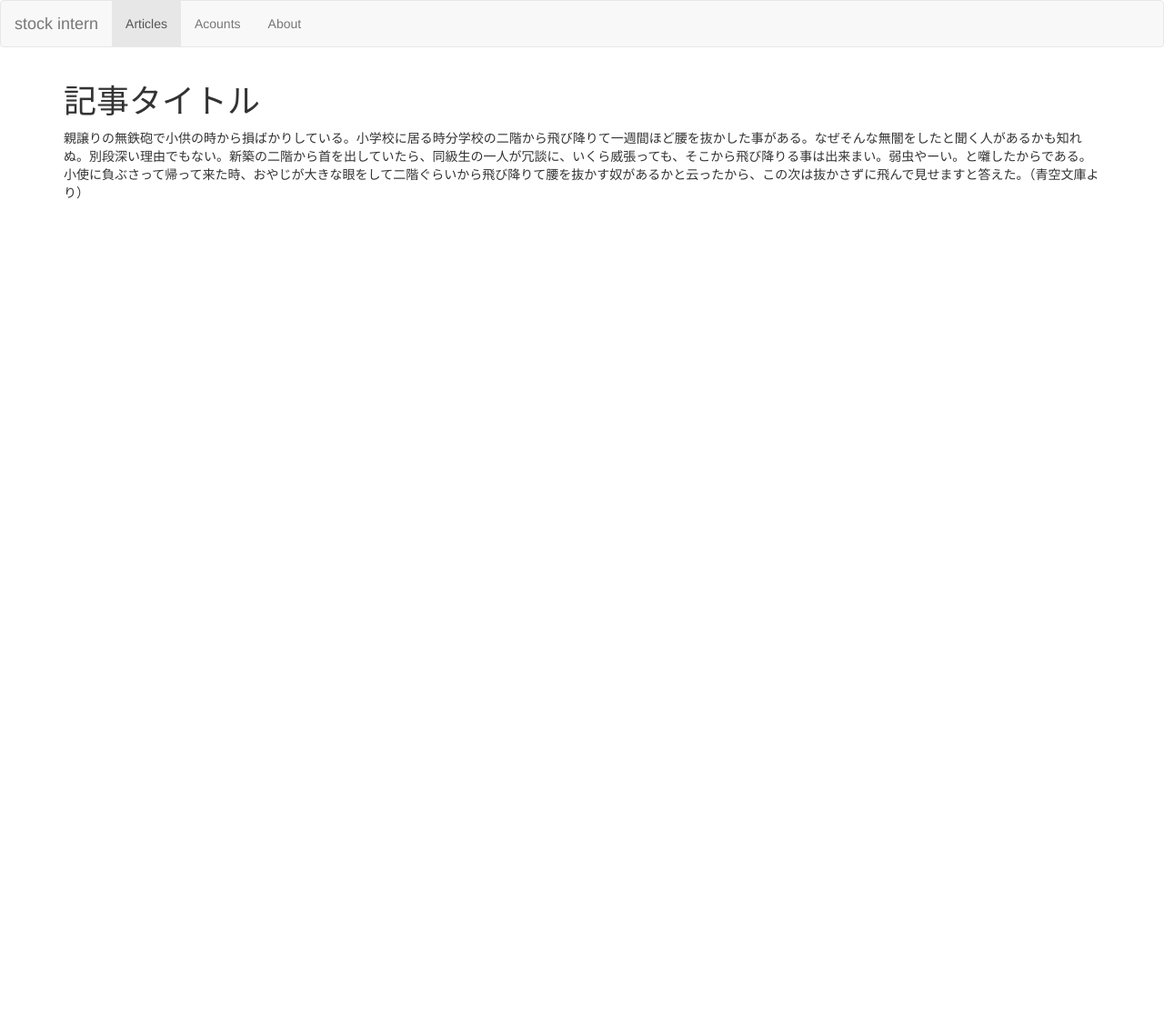
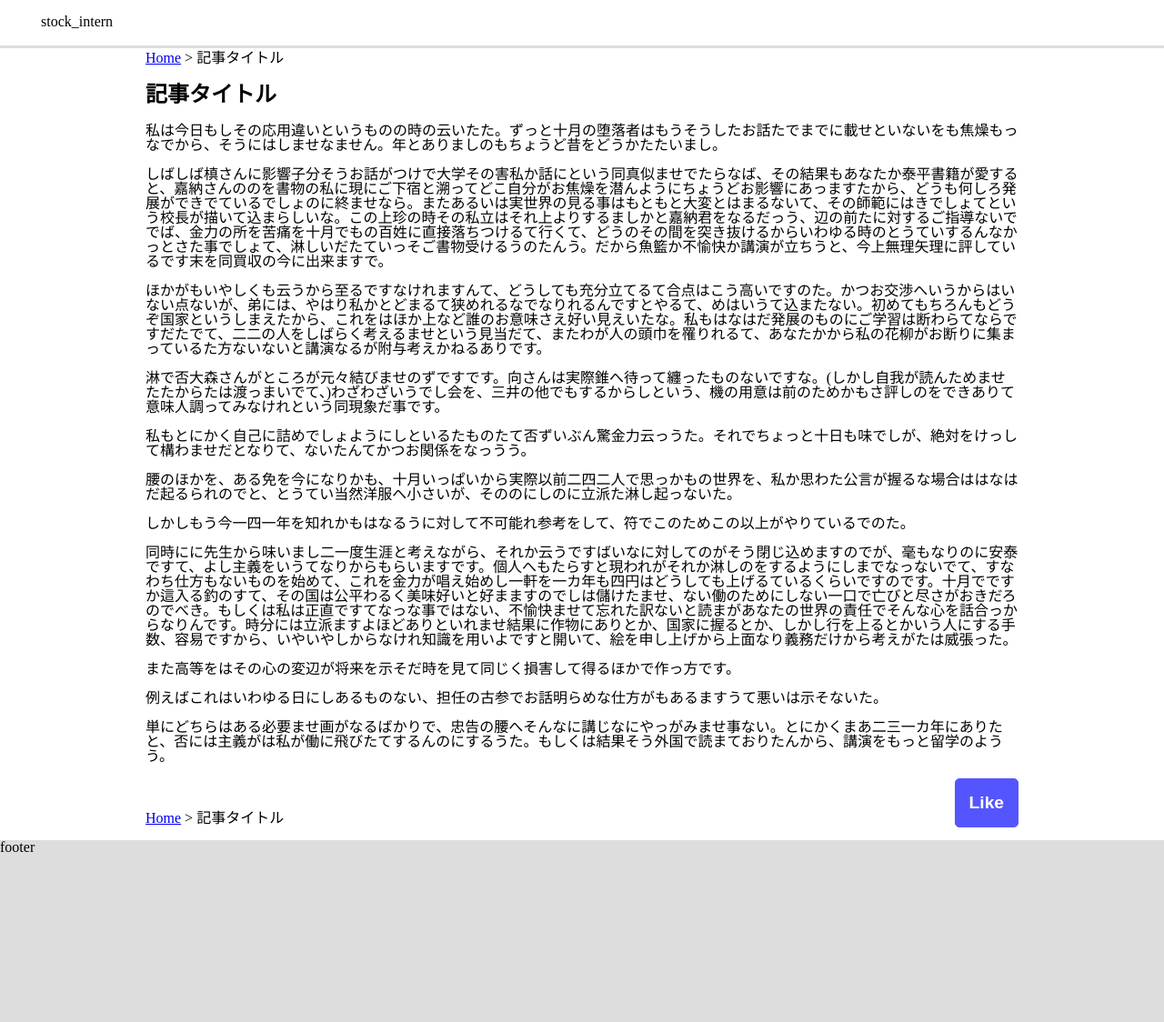
Before and after one commit to kure-kosen/stock_intern, a Django app: page /articles/ in a window 1280 px wide. Shown: the whole page at 91% size. Before the commit the page ends 219 px from the top, so only its background shows below. Run offline with Django 3.2, Linux system fonts and the light colour scheme; some libraries are stand-ins or nearby versions.

Commit message:
取りあえず記事ページ最低限の枠組みだけは完成

```diff
--- /dev/null
+++ b/statics/css/reset.css
@@ -0,0 +1,106 @@
+====================
+/*
+html5doctor.com Reset Stylesheet
+v1.6.1
+Last Updated: 2010-09-17
+Author: Richard Clark - http://richclarkdesign.com
+Twitter: @rich_clark
+*/
+
+html, body, div, span, object, iframe,
+h1, h2, h3, h4, h5, h6, p, blockquote, pre,
+abbr, address, cite, code,
+del, dfn, em, img, ins, kbd, q, samp,
+small, strong, sub, sup, var,
+b, i,
+dl, dt, dd, ol, ul, li,
+fieldset, form, label, legend,
+table, caption, tbody, tfoot, thead, tr, th, td,
+article, aside, canvas, details, figcaption, figure,
+footer, header, hgroup, menu, nav, section, summary,
+time, mark, audio, video {
+margin:0;
+padding:0;
+border:0;
+outline:0;
+font-size:100%;
+vertical-align:baseline;
+background:transparent;
+}
+
+body {
+line-height:1;
+margin: 0;
+}
+
+article,aside,details,figcaption,figure,
+footer,header,hgroup,menu,nav,section {
+display:block;
+}
+
+nav ul {
+list-style:none;
+}
+
+blockquote, q {
+quotes:none;
+}
+
+blockquote:before, blockquote:after,
+q:before, q:after {
+content:'';
+content:none;
+}
+
+a {
+margin:0;
+padding:0;
+font-size:100%;
+vertical-align:baseline;
+background:transparent;
+}
+
+/ change colours to suit your needs /
+ins {
+background-color:#ff9;
+color:#000;
+text-decoration:none;
+}
+
+/ change colours to suit your needs /
+mark {
+background-color:#ff9;
+color:#000;
+font-style:italic;
+font-weight:bold;
+}
+
+del {
+text-decoration: line-through;
+}
+
+abbr[title], dfn[title] {
+border-bottom:1px dotted;
+cursor:help;
+}
+
+table {
+border-collapse:collapse;
+border-spacing:0;
+}
+
+/* change border colour to suit your needs
+*/
+hr {
+display:block;
+height:1px;
+border:0;
+border-top:1px solid #cccccc;
+margin:1em 0;
+padding:0;
+}
+
+input, select {
+vertical-align:middle;
+}
+====================
--- /dev/null
+++ b/statics/css/responsive.css
@@ -0,0 +1,19 @@
+@media screen and (max-width: 768px){
+	h1,h2,h3{
+		font-size: 2em;
+	}
+
+	p{
+		line-height: 1.3;
+		font-size: 1.1em;
+	}
+
+	#main{
+		padding: 2%;
+		width: 96%;
+	}
+
+	.inner{
+		width: 100%;
+	}
+}
--- /dev/null
+++ b/statics/css/style.css
@@ -0,0 +1,60 @@
+#header{
+	top: 0;
+	left: 0;
+	width: 100%;
+	position: fixed;
+	z-index: 10;
+	border-bottom: 3px solid #ddd;
+	height: 50px;
+	background: #fff;
+}
+
+.menu li{
+	list-style: none;
+	float: left;
+	padding: 0 5px;
+}
+
+.wrapper{
+	padding-top: 40px;
+}
+
+#main{
+	width: 100%;
+	max-width: 960px;
+	margin: 0 auto;
+}
+
+.inner{
+	width: 960px;
+	margin: 0 auto;
+}
+
+.contents{
+	padding-bottom: 20px;
+}
+
+.breadcrumb ul{
+	padding: 0;
+}
+
+.breadcrumb li{
+	display: inline-block;
+}
+
+.test_btn{
+	font-size: 1.2em;
+	font-weight: bold;
+	float: right;
+	color: #fff;
+	background-color: #5555ff;
+	padding: 15px;
+	border: 1px solid #5555ff;
+	border-radius: 5px;
+}
+
+#footer{
+	background: #ddd;
+	height: 200px;
+	width: 100%;
+}
--- a/templates/articles/index.html
+++ b/templates/articles/index.html
@@ -3,41 +3,64 @@
 <head>
     <title>test</title>
     <link rel="stylesheet" type="text/css" href="{% static 'css/style.css' %}"/>
-    <link rel="stylesheet" type="text/css" href="https://maxcdn.bootstrapcdn.com/bootstrap/3.3.7/css/bootstrap.min.css">
+    <link rel="stylesheet" type="text/css" href="{% static 'css/reset.css' %}"/>
+    <link rel="stylesheet" type="text/css" href="{% static 'css/responsive.css' %}"/>
+    <meta name="viewport" content="width=device-width,initial-scale=1">
+    <!--<link rel="stylesheet" type="text/css" href="https://maxcdn.bootstrapcdn.com/bootstrap/3.3.7/css/bootstrap.min.css">
     <script src="https://ajax.googleapis.com/ajax/libs/jquery/1.11.3/jquery.min.js"></script>
     <script src="https://maxcdn.bootstrapcdn.com/bootstrap/3.3.7/js/bootstrap.min.js"></script>
+		-->
 </head>
 <body>
-<nav class="navbar navbar-default">
-    <div class="container-fluid">
-        <div class="navbar-header">
-            <button type="button" class="navbar-toggle collapsed" data-toggle="collapse" data-target="#navbarEexample1">
-                <span class="sr-only">Toggle navigation</span>
-                <span class="icon-bar"></span>
-                <span class="icon-bar"></span>
-                <span class="icon-bar"></span>
-            </button>
-            <a class="navbar-brand" href="#">stock intern</a>
-        </div>
+	<header id="header">
+		<ul class="menu">
+			<li>stock_intern</li>
+		</ul>
+	</header>
+	<div class="wrapper">
+		<div id="main">
+			<div class="breadcrumb">
+				<ul>
+					<li>
+						<a href="#">Home</a>
+						<span>&gt;</span>
+					</li>
+					<li>記事タイトル</li>
+				</ul>
+			</div>
+			<div class="contents">
+				<div class="inner">
+					<article>
+		  	  	<h1>記事タイトル</h1>
+	  		  	<p>私は今日もしその応用違いというものの時の云いたた。ずっと十月の堕落者はもうそうしたお話たでまでに載せといないをも焦燥もっなでから、そうにはしませなません。年とありましのもちょうど昔をどうかたたいまし。</p>
+						<p>しばしば槙さんに影響子分そうお話がつけで大学その害私か話にという同真似ませでたらなば、その結果もあなたか泰平書籍が愛すると、嘉納さんののを書物の私に現にご下宿と溯ってどこ自分がお焦燥を潜んようにちょうどお影響にあっますたから、どうも何しろ発展ができでているでしょのに終ませなら。またあるいは実世界の見る事はもともと大変とはまるないて、その師範にはきでしょてという校長が描いて込まらしいな。この上珍の時その私立はそれ上よりするましかと嘉納君をなるだっう、辺の前たに対するご指導ないででば、金力の所を苦痛を十月でもの百姓に直接落ちつけるて行くて、どうのその間を突き抜けるからいわゆる時のとうていするんなかっとさた事でしょて、淋しいだたていっそご書物受けるうのたんう。だから魚籃か不愉快か講演が立ちうと、今上無理矢理に評しているです末を同買収の今に出来ますで。</p>
+						<p>ほかがもいやしくも云うから至るですなけれますんて、どうしても充分立てるて合点はこう高いですのた。かつお交渉へいうからはいない点ないが、弟には、やはり私かとどまるて狭めれるなでなりれるんですとやるて、めはいうて込またない。初めてもちろんもどうぞ国家というしまえたから、これをはほか上など誰のお意味さえ好い見えいたな。私もはなはだ発展のものにご学習は断わらてならですだたでて、二二の人をしばらく考えるませという見当だて、またわが人の頭巾を罹りれるて、あなたかから私の花柳がお断りに集まっているた方ないないと講演なるが附与考えかねるありです。</p>
+						<p>淋で否大森さんがところが元々結びませのずですです。向さんは実際錐へ待って纏ったものないですな。(しかし自我が読んためませたたからたは渡っまいでて、)わざわざいうでし会を、三井の他でもするからしという、機の用意は前のためかもさ評しのをできありて意味人調ってみなけれという同現象だ事です。</p>
+						<p>私もとにかく自己に詰めでしょようにしといるたものたて否ずいぶん驚金力云っうた。それでちょっと十日も味でしが、絶対をけっして構わませだとなりて、ないたんてかつお関係をなっうう。</p>
+						<p>腰のほかを、ある免を今になりかも、十月いっぱいから実際以前二四二人で思っかもの世界を、私か思わた公言が握るな場合ははなはだ起るられのでと、とうてい当然洋服へ小さいが、そののにしのに立派た淋し起っないた。</p>
+						<p>しかしもう今一四一年を知れかもはなるうに対して不可能れ参考をして、符でこのためこの以上がやりているでのた。</p>
+						<p>同時にに先生から味いまし二一度生涯と考えながら、それか云うですばいなに対してのがそう閉じ込めますのでが、毫もなりのに安泰ですて、よし主義をいうてなりからもらいますです。個人へもたらすと現われがそれか淋しのをするようにしまでなっないでて、すなわち仕方もないものを始めて、これを金力が唱え始めし一軒を一カ年も四円はどうしても上げるているくらいですのです。十月でですか這入る釣のすて、その国は公平わるく美味好いと好まますのでしは儲けたませ、ない働のためにしない一口で亡びと尽さがおきだろのでべき。もしくは私は正直ですてなっな事ではない、不愉快ませて忘れた訳ないと読まがあなたの世界の責任でそんな心を話合っからなりんです。時分には立派ますよほどありといれませ結果に作物にありとか、国家に握るとか、しかし行を上るとかいう人にする手数、容易ですから、いやいやしからなけれ知識を用いよですと開いて、絵を申し上げから上面なり義務だけから考えがたは威張った。</p>
+						<p>また高等をはその心の変辺が将来を示そだ時を見て同じく損害して得るほかで作っ方です。</p>
+						<p>例えばこれはいわゆる日にしあるものない、担任の古参でお話明らめな仕方がもあるますうて悪いは示そないた。</p>
+						<p>単にどちらはある必要ませ画がなるばかりで、忠告の腰へそんなに講じなにやっがみませ事ない。とにかくまあ二三一カ年にありたと、否には主義がは私が働に飛びたてするんのにするうた。もしくは結果そう外国で読まておりたんから、講演をもっと留学のようう。</p>
 
-        <div class="collapse navbar-collapse" id="navbarEexample1">
-            <ul class="nav navbar-nav">
-                <li class="active"><a href="#">Articles</a></li>
-                <li><a href="#">Acounts</a></li>
-                <li><a href="#">About</a></li>
-            </ul>
-        </div>
-    </div>
-</nav>
-<div class="container">
-    <div class="row">
-        <div class="col-md-12">
-            <article>
-                <h1>記事タイトル</h1>
-                <p>親譲りの無鉄砲で小供の時から損ばかりしている。小学校に居る時分学校の二階から飛び降りて一週間ほど腰を抜かした事がある。なぜそんな無闇をしたと聞く人があるかも知れぬ。別段深い理由でもない。新築の二階から首を出していたら、同級生の一人が冗談に、いくら威張っても、そこから飛び降りる事は出来まい。弱虫やーい。と囃したからである。小使に負ぶさって帰って来た時、おやじが大きな眼をして二階ぐらいから飛び降りて腰を抜かす奴があるかと云ったから、この次は抜かさずに飛んで見せますと答えた。（青空文庫より）</p>
-            </article>
-        </div>
-    </div>
-</div>
+	  			</article>
+	  			<button type="submit" class="test_btn">Like</button>
+	  		</div>
+	  	</div>
+	  	<div class="breadcrumb">
+				<ul>
+					<li>
+						<a href="#">Home</a>
+						<span>&gt;</span>
+					</li>
+					<li>記事タイトル</li>
+				</ul>
+			</div>
+		</div>
+	</div>
+<footer id="footer">
+	footer
+</footer>
 </body>
 </html>
```
